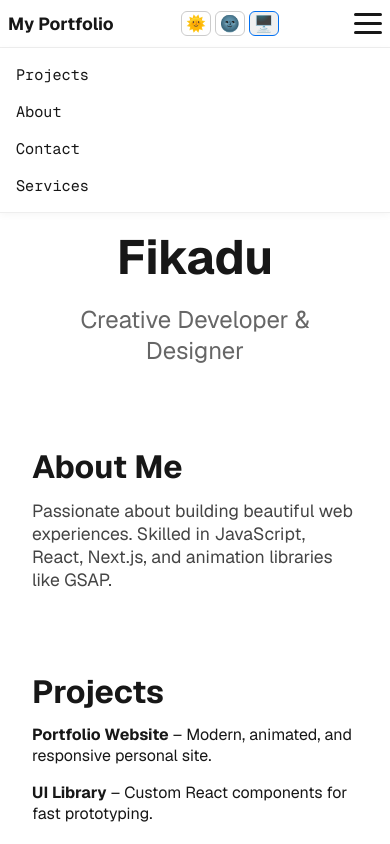
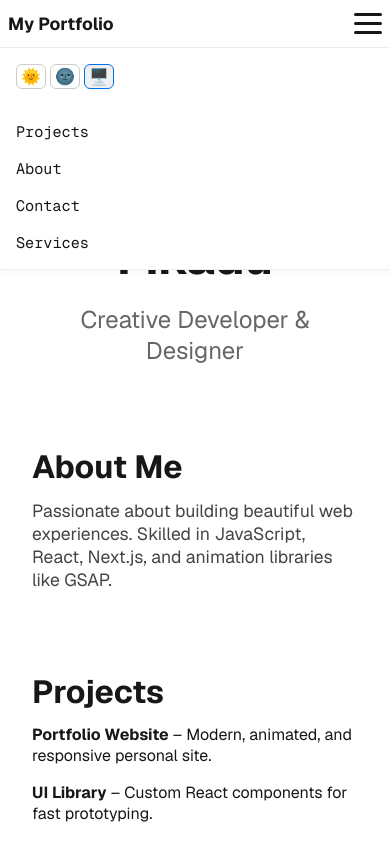
Before and after one commit to berki6/berki6.github.io, a Next.js app: page / in a window 390 px wide. Both pictures are taken after a click on the button "Toggle menu". Shown: the top 844 px of the page. Built offline with nearby package versions, Linux system fonts and the light colour scheme.

Commit message:
feat: add mobile theme toggle and adjust desktop toggle visibility for improved user experience

```diff
--- a/src/app/layout.js
+++ b/src/app/layout.js
@@ -82,8 +82,8 @@ export default function RootLayout({ children }) {
             <div className="navbar-brand">
               <a href="/">My Portfolio</a>
             </div>
-            <div className="theme-toggle">
-              {/* Safe because inside HydrationWrapper */}
+            {/* Desktop theme toggle */}
+            <div className="theme-toggle desktop-toggle">
               <button
                 className={theme === "light" ? "active" : ""}
                 onClick={() => setTheme("light")}
@@ -119,6 +119,35 @@ export default function RootLayout({ children }) {
               <span className="bar" />
             </button>
             <ul className={`nav-links${menuOpen ? " open" : ""}`}>
+              {/* Mobile theme toggle */}
+              <li className="mobile-toggle">
+                <div className="theme-toggle">
+                  <button
+                    className={theme === "light" ? "active" : ""}
+                    onClick={() => setTheme("light")}
+                    aria-label="Light mode"
+                  >
+                    🌞
+                  </button>
+                  <button
+                    className={theme === "dark" ? "active" : ""}
+                    onClick={() => setTheme("dark")}
+                    aria-label="Dark mode"
+                  >
+                    🌚
+                  </button>
+                  <button
+                    className={theme === "system" ? "active" : ""}
+                    onClick={(e) => {
+                      setTheme("system");
+                      e.currentTarget.blur();
+                    }}
+                    aria-label="System mode"
+                  >
+                    🖥️
+                  </button>
+                </div>
+              </li>
               <li>
                 <a href="/projects">Projects</a>
               </li>
@@ -195,6 +224,12 @@ export default function RootLayout({ children }) {
             display: flex;
             gap: 0.5rem;
             margin-right: 1rem;
+          }
+          .desktop-toggle {
+            display: flex;
+          }
+          .mobile-toggle {
+            display: none;
           }
           .theme-toggle button {
             background: none;
@@ -291,9 +326,17 @@ export default function RootLayout({ children }) {
             .navbar-brand {
               font-size: 1.1rem;
             }
+            .desktop-toggle {
+              display: none;
+            }
+            .mobile-toggle {
+              display: block;
+              margin-bottom: 1rem;
+            }
             .theme-toggle {
               gap: 0.25rem;
-              margin-right: 0.5rem;
+              margin-right: 0;
+              justify-content: flex-start;
             }
             .theme-toggle button {
               font-size: 1rem;
```
